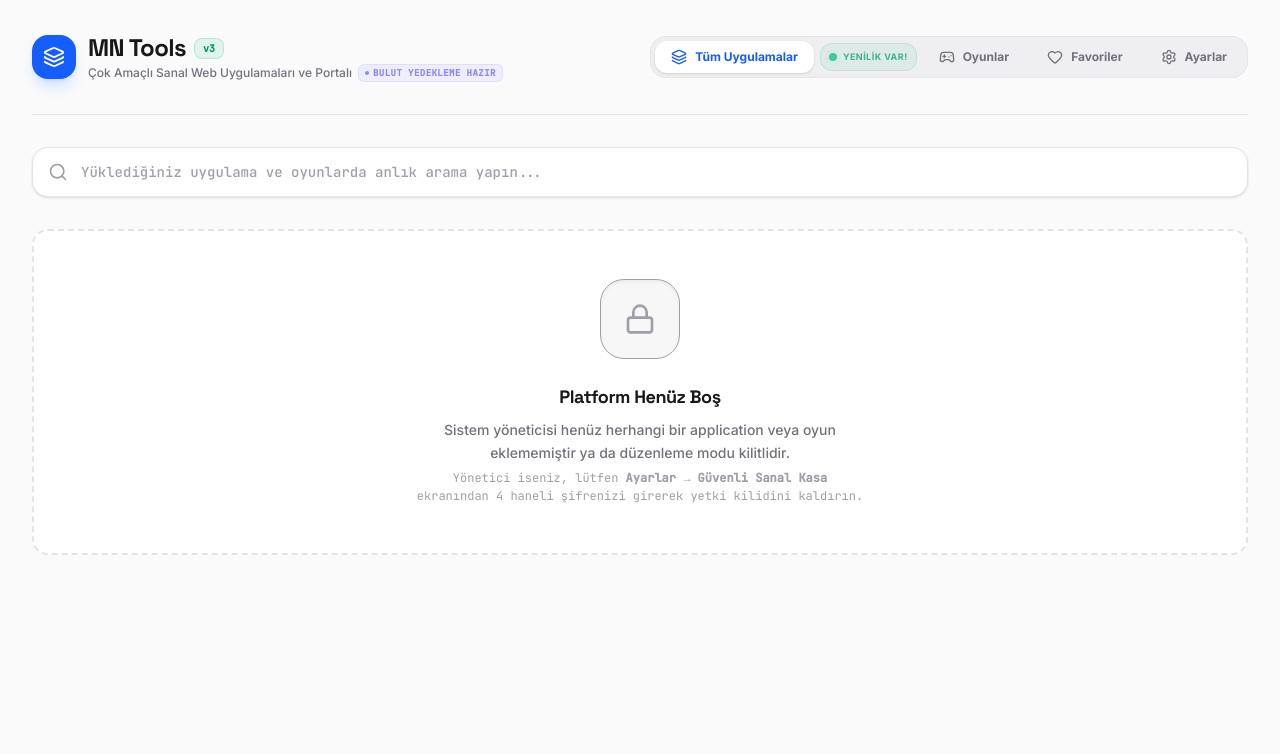
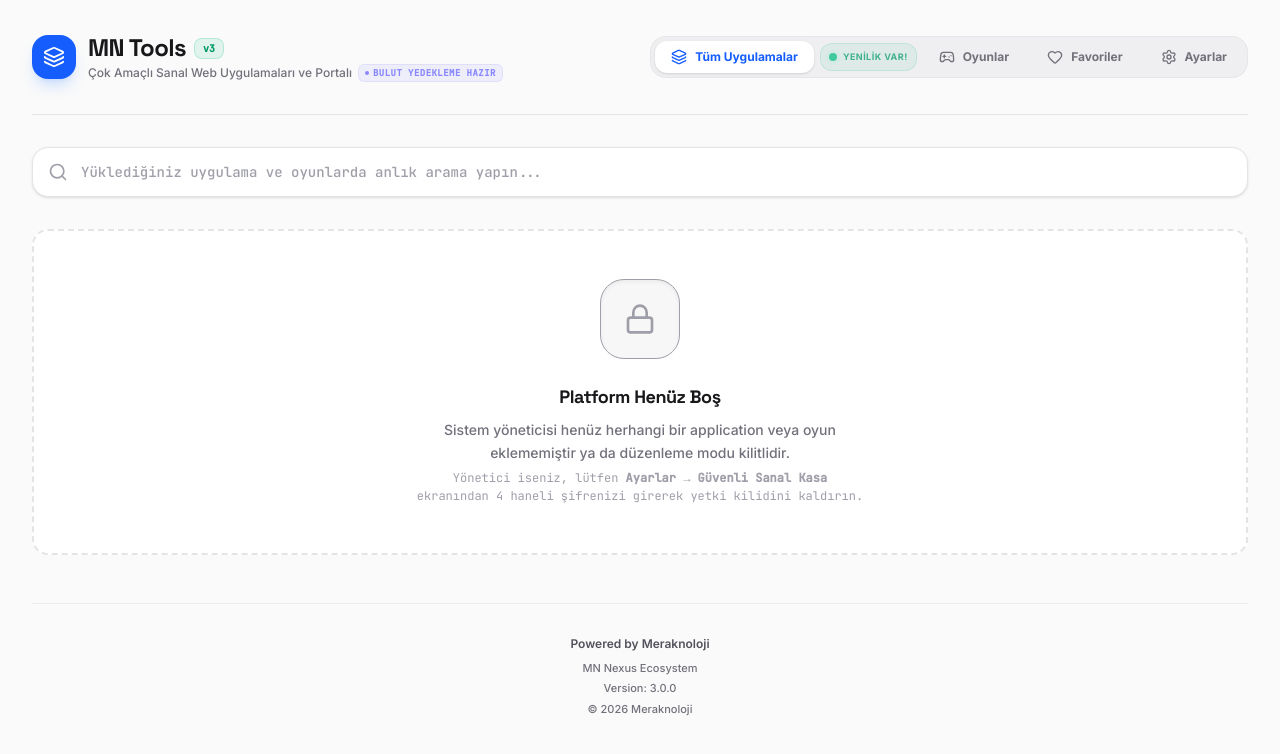
Before and after one commit to kodlamaciTR/meraknoloji-tools, a React (Vite) app: page / in a window 1280 px wide. Shown: the top 754 px of the page. Built offline with nearby package versions, Linux system fonts and the light colour scheme.

Commit message:
marka güncellemesi

```diff
--- a/package.json
+++ b/package.json
@@ -1,7 +1,7 @@
 {
   "name": "react-example",
   "private": true,
-  "version": "0.0.0",
+  "version": "3.0.0",
   "type": "module",
   "scripts": {
     "dev": "tsx server.ts",
--- a/src/App.tsx
+++ b/src/App.tsx
@@ -40,6 +40,7 @@ import AppCard from './components/AppCard';
 import UploadModal from './components/UploadModal';
 import EditModal from './components/EditModal';
 import AppRunner from './components/AppRunner';
+import { Footer } from './components/Footer';
 
 export default function App() {
   // Service Worker & DB states
@@ -1677,6 +1678,7 @@ export default function App() {
           </div>
         )}
 
+        <Footer />
       </div>
     </div>
   );
--- /dev/null
+++ b/src/components/Footer.tsx
@@ -0,0 +1,25 @@
+import React from 'react';
+import packageJson from '../../package.json';
+
+export function Footer() {
+  const currentYear = new Date().getFullYear();
+  const version = packageJson.version || "3.0.0";
+
+  return (
+    <footer className="w-full py-8 mt-12 border-t border-zinc-200/60 dark:border-slate-800/60 text-center">
+      <div className="flex flex-col items-center justify-center space-y-2">
+        <a
+          href="#about"
+          className="text-xs font-semibold text-zinc-600 dark:text-zinc-400 hover:text-indigo-600 dark:hover:text-indigo-400 transition-colors"
+        >
+          Powered by Meraknoloji
+        </a>
+        <div className="text-[11px] text-zinc-500 dark:text-zinc-500 font-medium">
+          <p>MN Nexus Ecosystem</p>
+          <p className="mt-1">Version: {version}</p>
+          <p className="mt-1">&copy; {currentYear} Meraknoloji</p>
+        </div>
+      </div>
+    </footer>
+  );
+}
```
